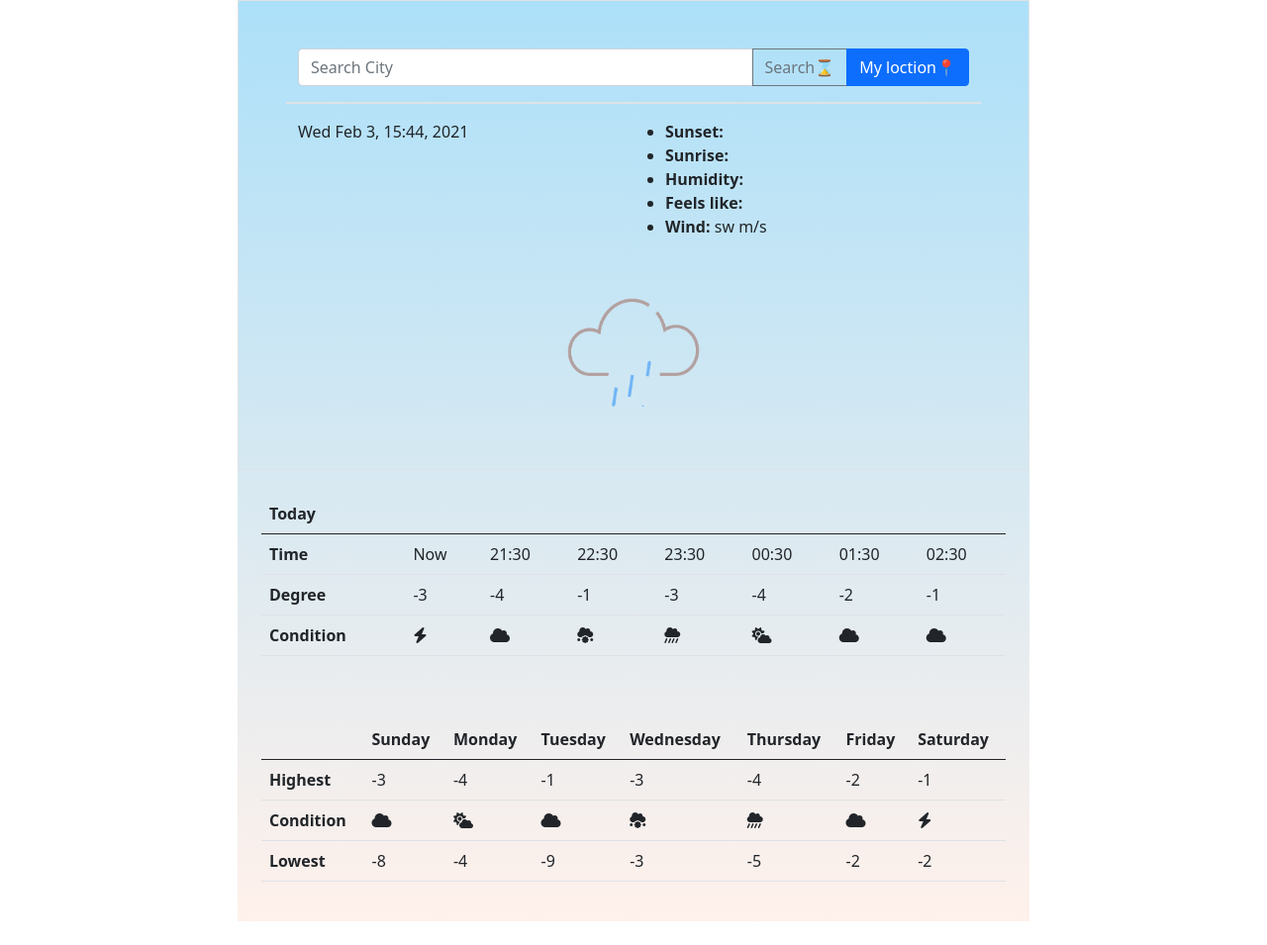
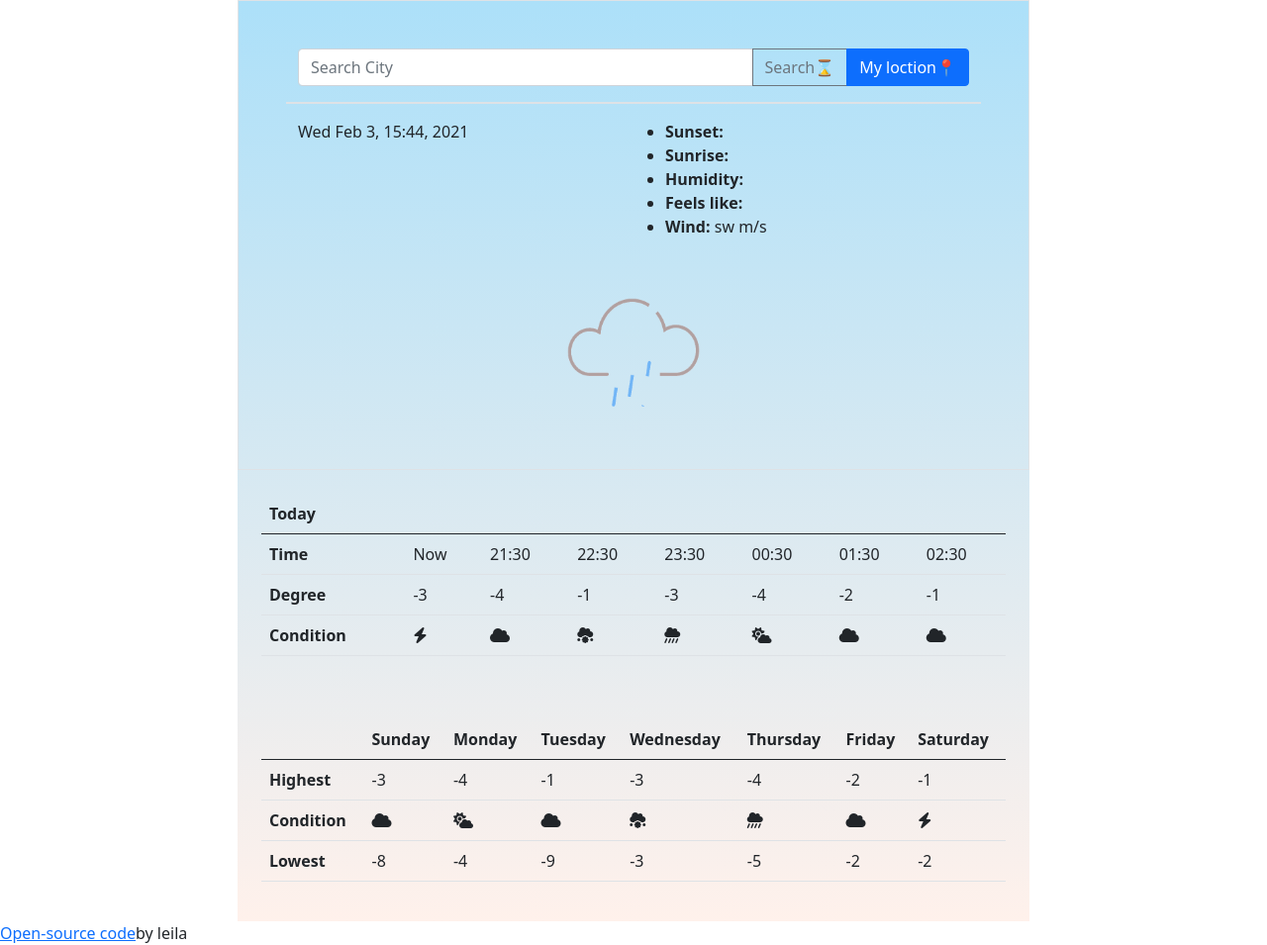
Before and after one commit to leilamahmoudi/weather_app, a plain HTML site: page index.html in a window 1280 px wide. Shown: the whole page at 99% size. Before the commit the page ends 931 px from the top, so only its background shows below. Drawn offline with nearby package versions, Linux system fonts and the light colour scheme.

Commit message:
add a linke to Github

```diff
--- a/index.html
+++ b/index.html
@@ -176,5 +176,7 @@
     </div>
 
     <script src="./src/index.js"></script>
+    <a href="https://github.com/leilamahmoudi/test_project" id="coded-by-me">
+    Open-source code</a>by leila
   </body>
 </html>
```
